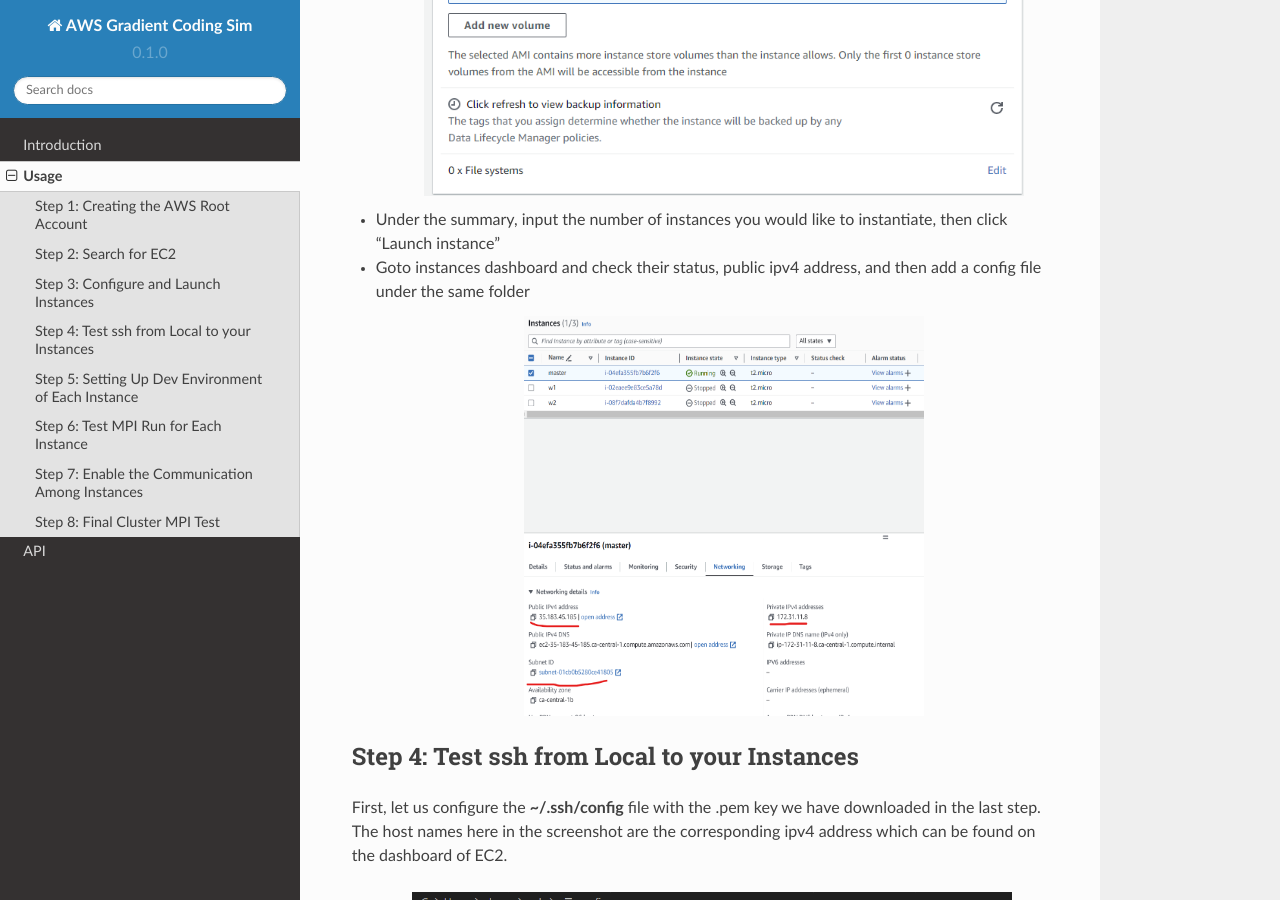
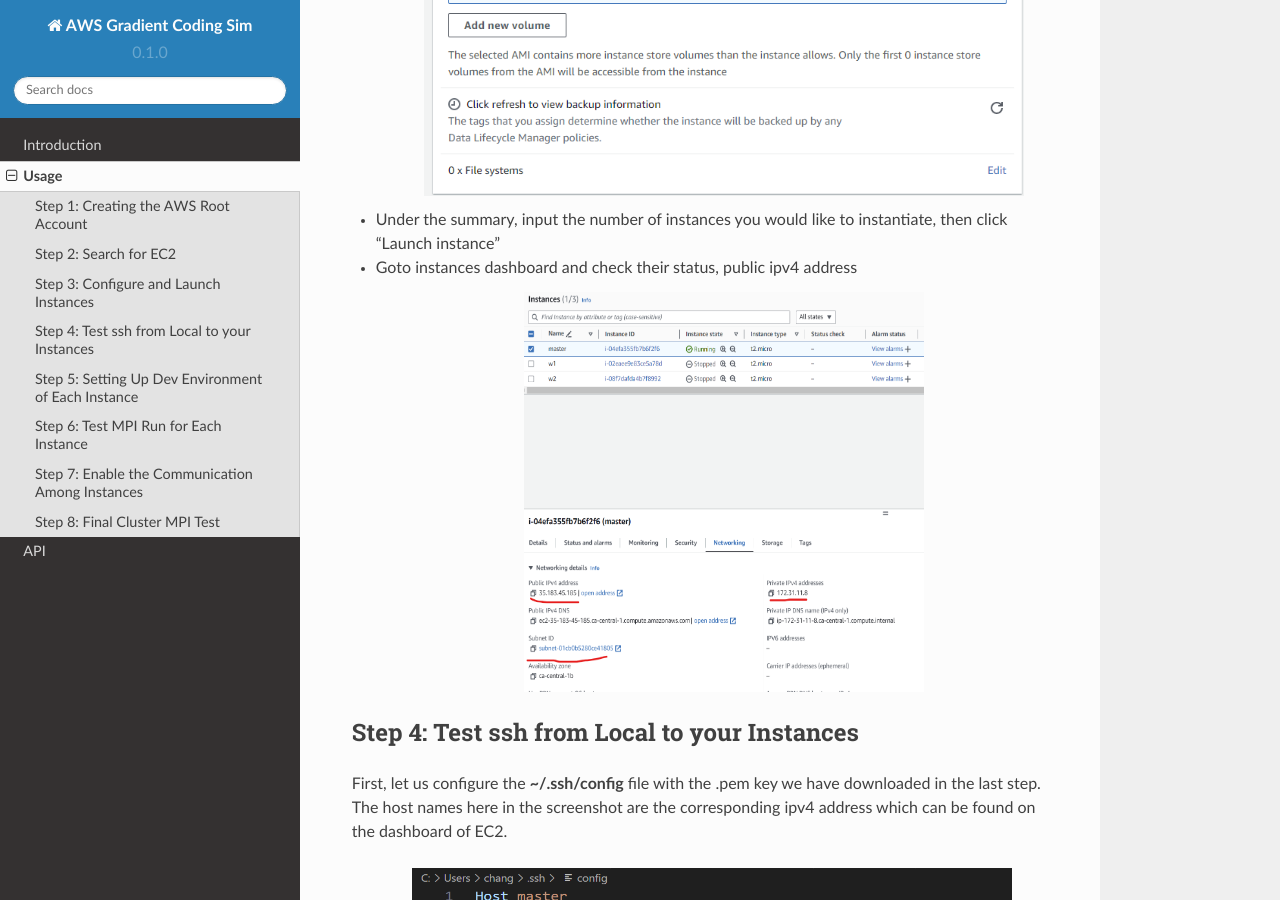
Before and after one commit to ZeeChono/GradientCodeReadDocs, a Sphinx documentation site: the page built from docs/source/usage.rst, in a window 1280 px wide and 900 px high, scrolled down 3174 px. Built offline with Sphinx 7.4.7 and the Read the Docs theme 2.0.0, drawn with Linux system fonts in a browser that asks for light colours.

Commit message:
Update usage.rst

```diff
--- a/docs/source/usage.rst
+++ b/docs/source/usage.rst
@@ -70,7 +70,7 @@
       :height: 350px
       :align: center
 - Under the summary, input the number of instances you would like to instantiate, then click "Launch instance"
-- Goto instances dashboard and check their status, public ipv4 address, and then add a config file under the same folder
+- Goto instances dashboard and check their status, public ipv4 address
 
    .. image:: assets/EC2_dashboard.png
       :alt: Set the storage option
```
